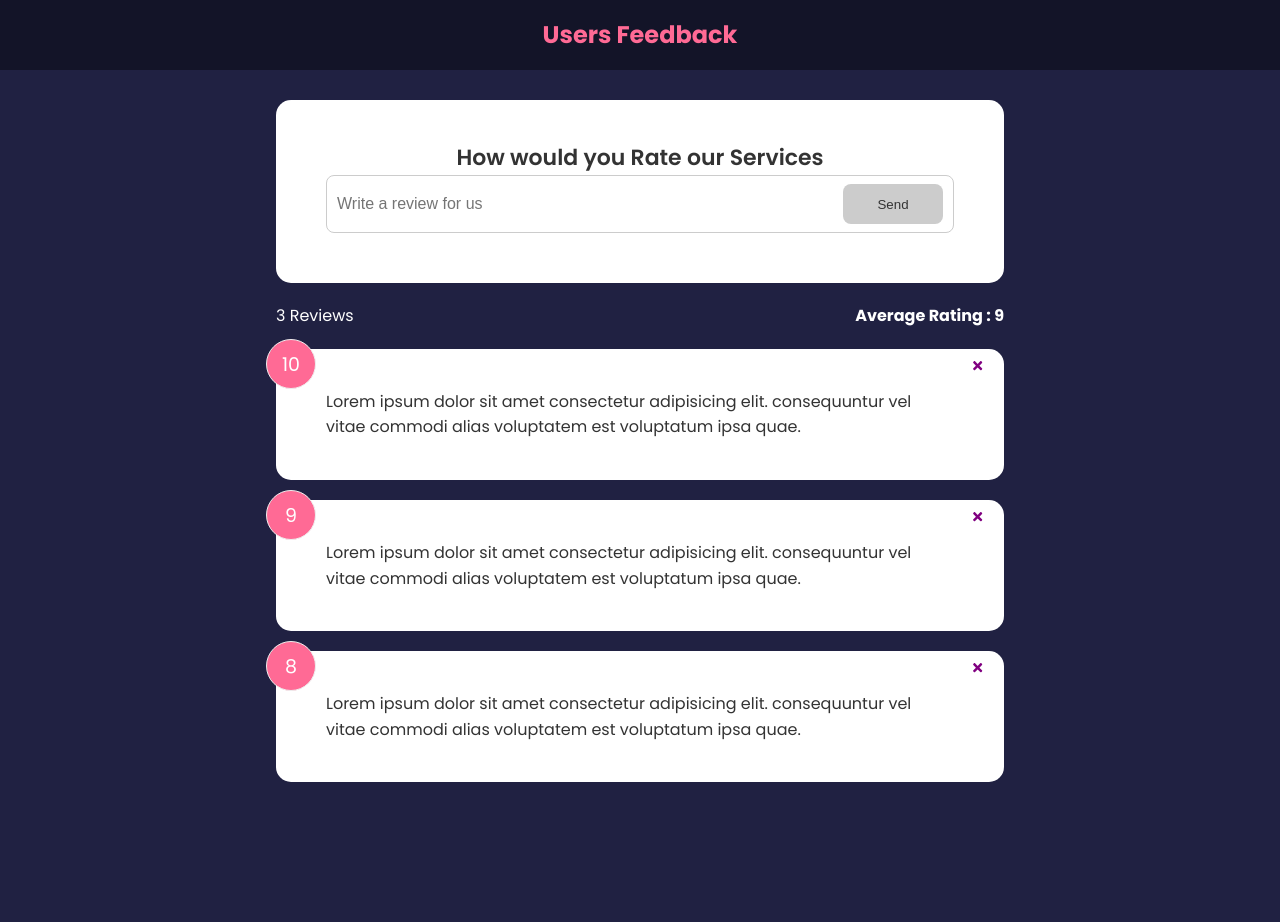
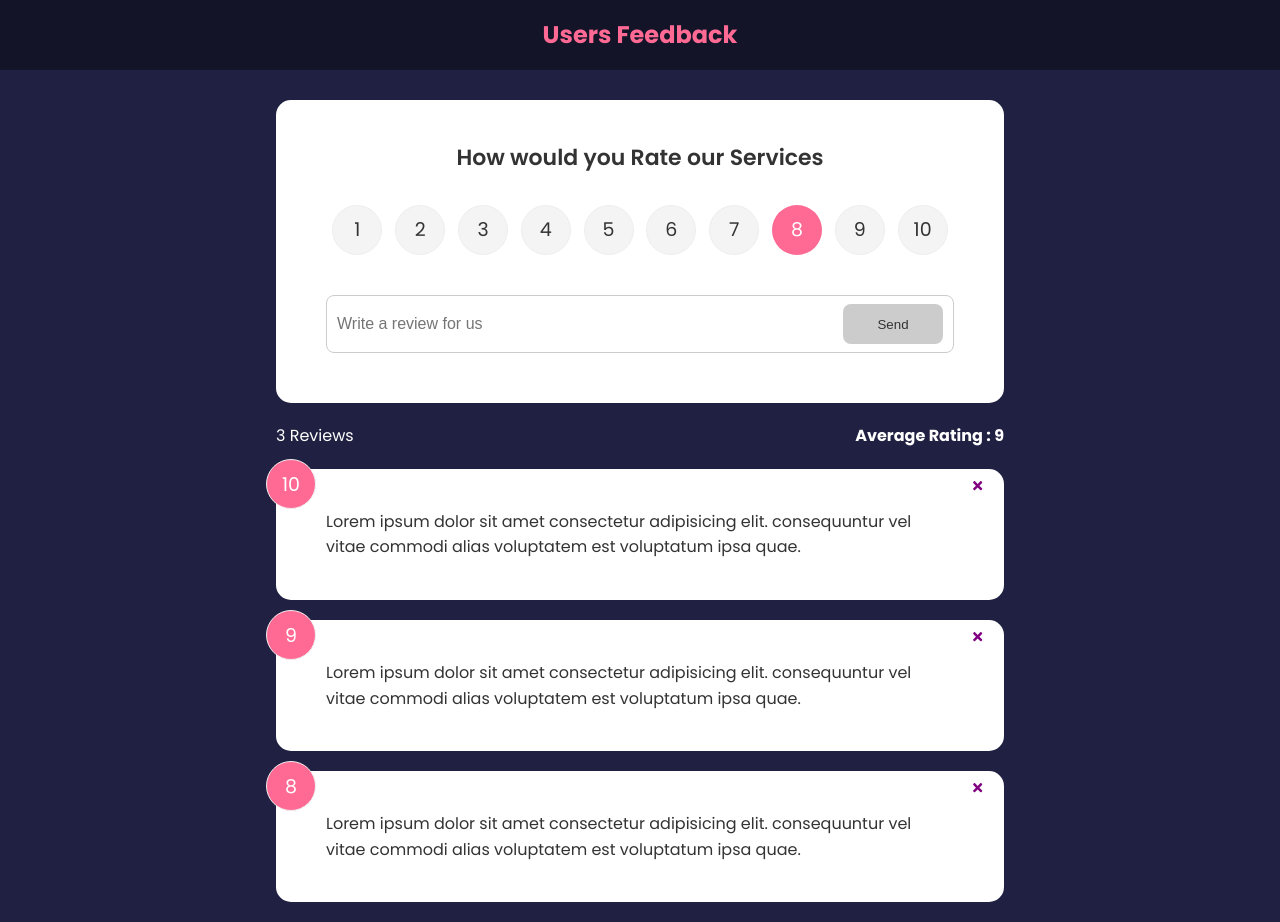
Before and after one commit to abdulsalam030/User-s-Feedback-App, a React (Create React App) app: page / in a window 1280 px wide. Before the commit the page ends 802 px from the top, so only its background shows below. Built offline with nearby package versions, Linux system fonts and the light colour scheme.

Commit message:
Ratings Added

```diff
--- a/src/components/Form.jsx
+++ b/src/components/Form.jsx
@@ -1,10 +1,12 @@
 import React,{useState} from 'react'
 import Card from './shared/Card'
 import Button from './shared/Button';
+import Rating from './Rating';
 
 function Form() {
     const [text,setText] = useState("");
     const [btnDisabled, setBtnDisabled] = useState(true);
+    const [rating,setRating] = useState(10);
     const [message,setMessage] = useState(" ");
 
     const handleText = (e) => {
@@ -17,11 +19,7 @@
         } else {
             setMessage(null)
             setBtnDisabled(false)
-
         }
-
-
-
         setText(e.target.value)
 
     }
@@ -31,9 +29,10 @@
             <h2>
                 How would you Rate our Services
             </h2>
+            <Rating select = {(rating) => setRating(rating) } />
             <div className='input-group'>
                 <input type="text" placeholder="Write a review for us" onChange={handleText} value={text} />
-                 <Button type='submit' isDisabled={btnDisabled}   >Send</Button>
+                 <Button type='submit' isDisabled={btnDisabled}>Send</Button>
             </div>
             {message && <div className='message'>{message}</div>}
         </form>
--- /dev/null
+++ b/src/components/Rating.jsx
@@ -0,0 +1,109 @@
+import React,{useState} from 'react'
+
+function Rating({select}) {
+    const [selected,setSelected] = useState(8)
+
+
+    const handleChange = (e) => {
+        setSelected(e.target.value)
+        select(e.target.value)
+
+    }
+
+  return (
+    <ul className='rating'>
+        <li>
+          <input type='radio' id='num1'
+           name='rating' value='1'
+          onChange={handleChange}
+           checked = {selected===1}
+          />
+          <label htmlFor='num1'>1</label>
+        </li>
+
+        <li>
+          <input type='radio' id='num2'
+           name='rating' value='2'
+          onChange={handleChange}
+           checked = {selected===2}
+          />
+          <label htmlFor='num2'>2</label>
+        </li>
+
+        <li>
+          <input type='radio' id='num3'
+           name='rating' value='3'
+          onChange={handleChange}
+           checked = {selected===3}
+          />
+          <label htmlFor='num3'>3</label>
+        </li>
+
+        <li>
+          <input type='radio' id='num4'
+           name='rating' value='4'
+          onChange={handleChange}
+           checked = {selected===4}
+          />
+          <label htmlFor='num4'>4</label>
+        </li>
+
+        <li>
+          <input type='radio' id='num5'
+           name='rating' value='5'
+          onChange={handleChange}
+           checked = {selected===5}
+          />
+          <label htmlFor='num5'>5</label>
+        </li>
+
+        <li>
+          <input type='radio' id='num6'
+           name='rating' value='6'
+          onChange={handleChange}
+           checked = {selected===6}
+          />
+          <label htmlFor='num6'>6</label>
+        </li>
+
+        <li>
+          <input type='radio' id='num7'
+           name='rating' value='7'
+          onChange={handleChange}
+           checked = {selected===7}
+          />
+          <label htmlFor='num7'>7</label>
+        </li>
+
+        <li>
+          <input type='radio' id='num8'
+           name='rating' value='8'
+          onChange={handleChange}
+           checked = {selected===8}
+          />
+          <label htmlFor='num8'>8</label>
+        </li>
+
+        <li>
+          <input type='radio' id='num9'
+           name='rating' value='9'
+          onChange={handleChange}
+           checked = {selected===9}
+          />
+          <label htmlFor='num9'>9</label>
+        </li>
+
+        <li>
+          <input type='radio' id='num10'
+           name='rating' value='10'
+          onChange={handleChange}
+           checked = {selected===10}
+          />
+          <label htmlFor='num10'>10</label>
+        </li>
+
+    </ul>
+  )
+}
+
+export default Rating
```
